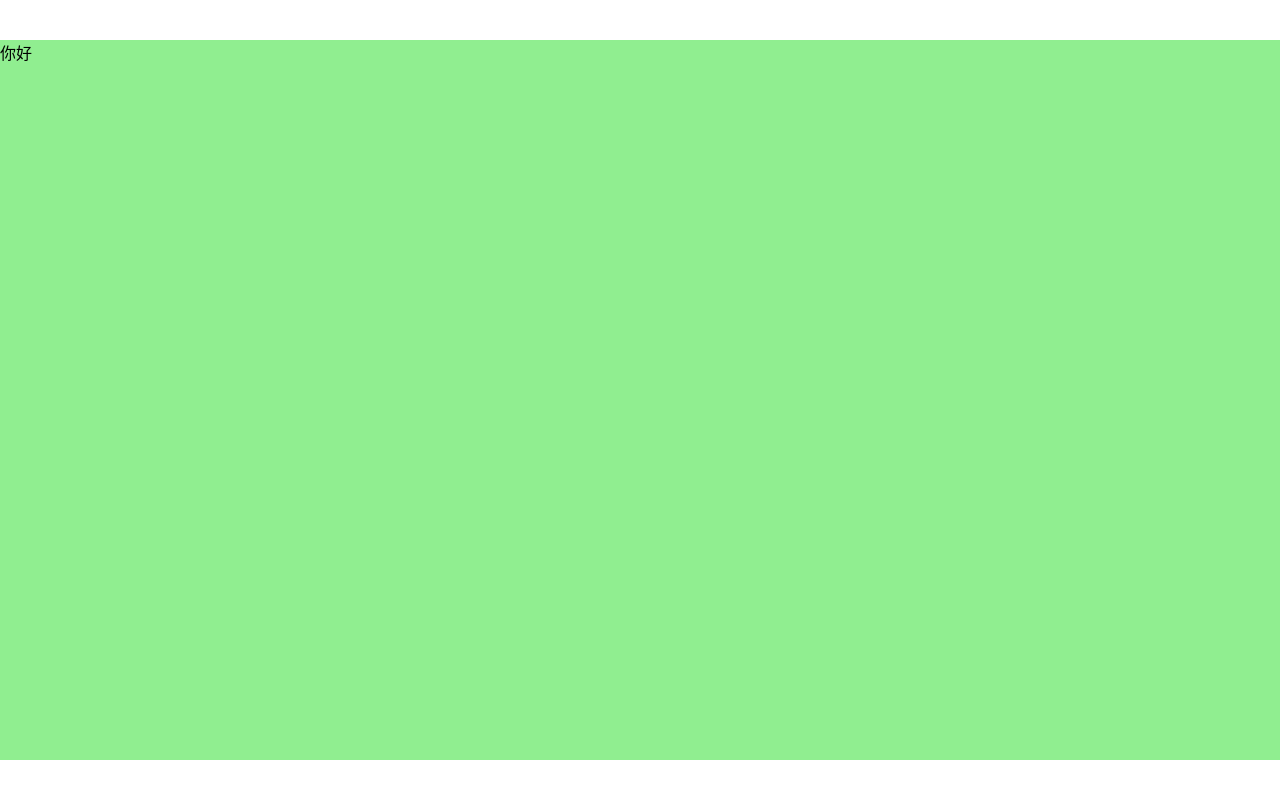
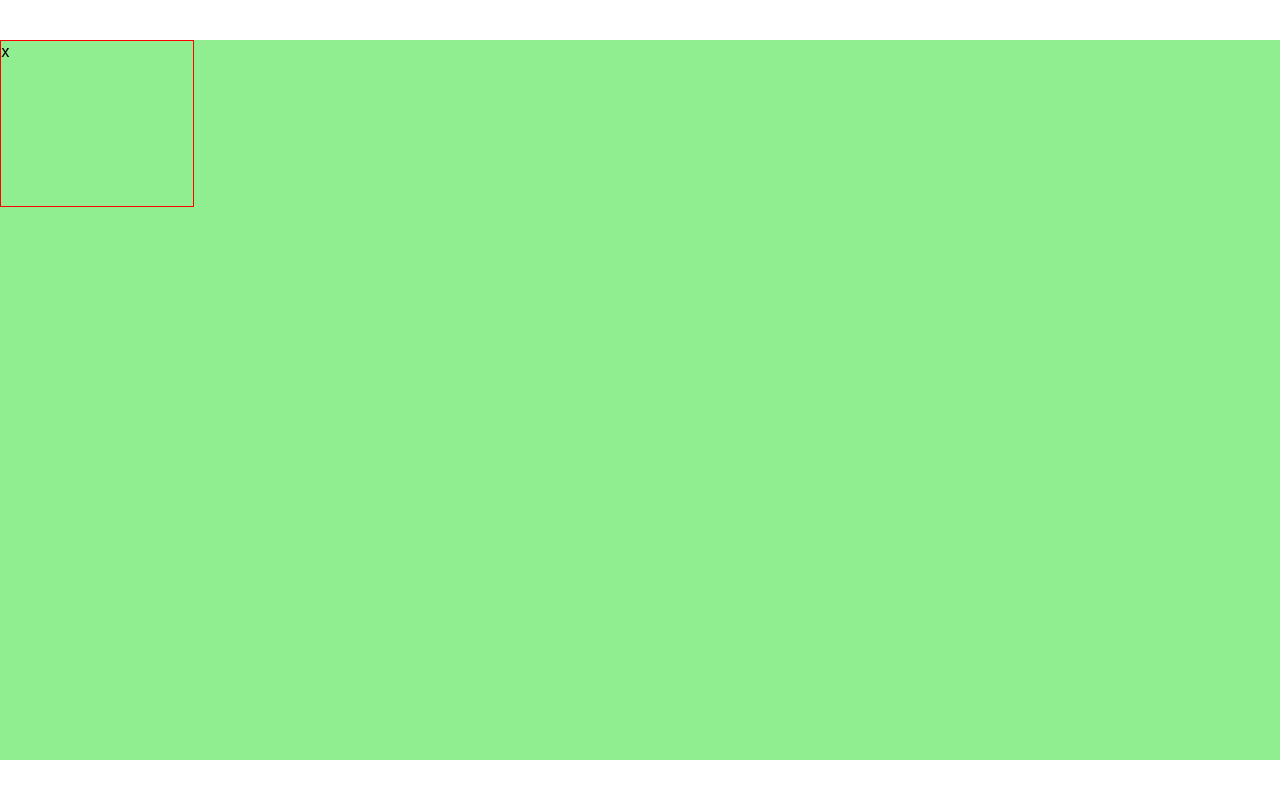
Before and after one commit to WangXiaoyugg/big-screen-demo, a React (Vite) app: page / in a window 1280 px wide. Built offline with nearby package versions, Linux system fonts and the light colour scheme.

Commit message:
feat: add scss px function

```diff
--- a/src/pages/home.scss
+++ b/src/pages/home.scss
@@ -1 +1,7 @@
 @import "../shared/helper";
+
+.x {
+  width: px(367);
+  height: px(315);
+  border: 1px solid red;
+}
--- a/src/pages/home.tsx
+++ b/src/pages/home.tsx
@@ -4,7 +4,7 @@ import './home.scss';
 export const Home = () => {
   return (
     <div>
-      你好
+      <div className="x">x</div>
     </div>
   );
 };
--- a/src/shared/_helper.scss
+++ b/src/shared/_helper.scss
@@ -1,5 +1,7 @@
-@function px($n) {
-  @return $n / 1500 * 100vw;
-}
+
 $blue: #002866;
 $font-hei: -apple-system, "Noto Sans", "Helvetica Neue", Helvetica, "Nimbus Sans L", Arial, "Liberation Sans", "PingFang SC", "Hiragino Sans GB", "Noto Sans CJK SC", "Source Han Sans SC", "Source Han Sans CN", "Microsoft YaHei", "Wenquanyi Micro Hei", "WenQuanYi Zen Hei", "ST Heiti", SimHei, "WenQuanYi Zen Hei Sharp", sans-serif;
+
+@function px($n) {
+  @return $n / 2420 * 100rem
+}
--- a/src/shared/style.scss
+++ b/src/shared/style.scss
@@ -19,6 +19,8 @@ body {
   font-family: $font-hei;
   font-size: 16px;
 }
+
+
 #root {
   margin: 0 auto;
   background: lightgreen;
```
